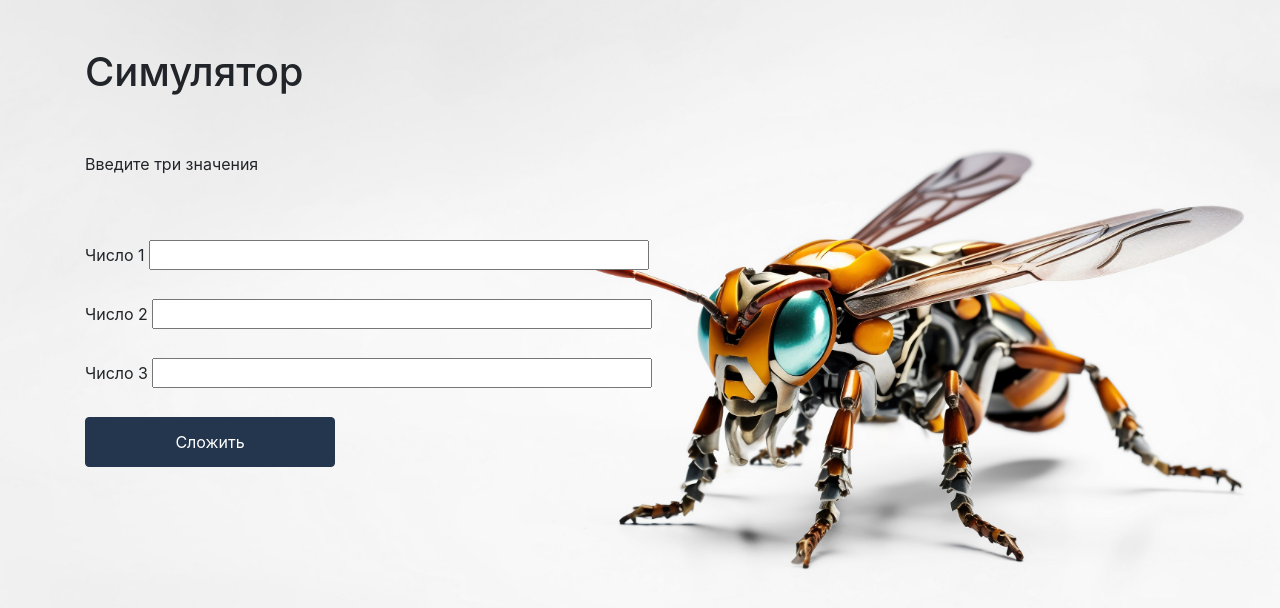
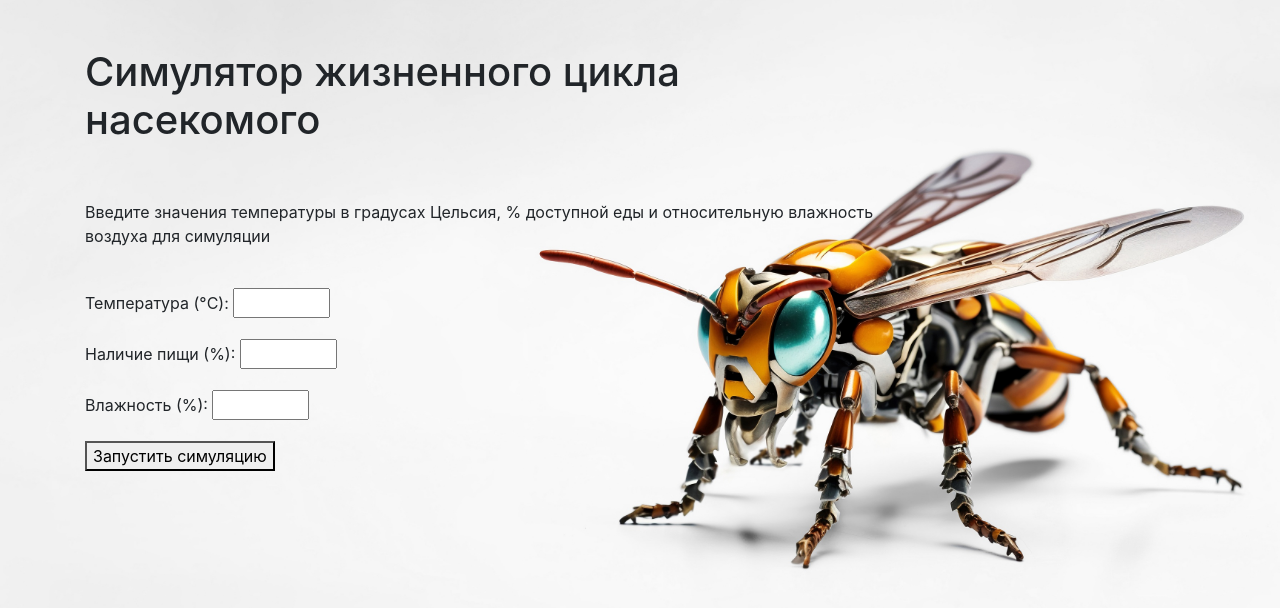
Before and after one commit to ypary/cyclo, a Django app: page /new_simulator/ in a window 1280 px wide. Shown: the part 56-664 px from the top of the page. Run offline with Django 5.2, Linux system fonts and the light colour scheme; some libraries are stand-ins or nearby versions.

Commit message:
Доработали симулятор

```diff
--- a/animals/templates/animals/new_simulator.html
+++ b/animals/templates/animals/new_simulator.html
@@ -11,31 +11,17 @@
         <div class="container">
             <div class="row">
                 <div class="col-lg-9">
-                    <h1 class="mt-5">Симулятор</h1>
+                    <h1 class="mt-5">Симулятор жизненного цикла насекомого</h1>
                     <br><br>
                     <p>
-                        Введите три значения
+                        Введите значения температуры в градусах Цельсия, % доступной еды и относительную влажность воздуха для симуляции
                     </p>
-                        <br><br>
+                        <br>
                     <form method="post">
                         {% csrf_token %}
-                        <label for="n1">Число 1</label>
-                        <input type="text" id="n1" name="n1" style="width:500px">
-                        <br><br>
-                        <label for="n2">Число 2</label>
-                        <input type="text" id="n2" name="n2" style="width:500px">
-                        <br><br>
-                        <label for="n3">Число 3</label>
-                        <input type="text" id="n3" name="n3" style="width:500px">
-                        <br><br>
-                        <button id="start-purchase-btn" type="submit" class="btn btn-outline-success" style="width:250px;height:50px">
-                            Сложить
-                        </button>
+                        {{ form.as_p }}
+                        <button type="submit">Запустить симуляцию</button>
                     </form>
-                    {% if result %}
-                        <h2>Результат: {{ result }}</h2>
-                    {% endif %}
-
                 </div>
             </div>
         </div>
--- a/animals/urls.py
+++ b/animals/urls.py
@@ -1,6 +1,6 @@
 from django.urls import path
 
-from animals.views import index, animals, search, simulator, login, simulator_form, simulator_result
+from animals.views import index, animals, search, simulator, login, simulator_result
 
 app_name = 'animals'
 urlpatterns = [
--- a/animals/views.py
+++ b/animals/views.py
@@ -78,7 +78,7 @@ def login(request):
         'username': 'Alice'
     }
     return render(request, 'animals/login.html', context)
-
+'''
 def new_simulator(request):
     context = {
         'title': 'Симулятор',
@@ -95,8 +95,8 @@ def new_simulator(request):
             result = 'F'
         context['result'] = int(result)
     return render(request, 'animals/new_simulator.html', context)
-
-def simulator_form(request):
+'''
+def new_simulator(request):
     if request.method == 'POST':
         form = SimulatorForm(request.POST)
         if form.is_valid():
@@ -115,7 +115,7 @@ def simulator_form(request):
     else:
         form = SimulatorForm()
 
-    return render(request, 'animals/simulator_form.html', {'form': form})
+    return render(request, 'animals/new_simulator.html', {'form': form})
 
 def simulator_result(request):
     # Эта функция может быть опциональной, если результаты передаются напрямую
--- a/cyclo/urls.py
+++ b/cyclo/urls.py
@@ -20,7 +20,7 @@ from django.conf.urls.static import static
 from django.conf import settings
 
 
-from animals.views import index, animals, search, simulator, login, new_simulator, simulator_form, simulator_result
+from animals.views import index, animals, search, simulator, login, new_simulator, simulator_result
 
 urlpatterns = [
     path('admin/', admin.site.urls),
@@ -31,7 +31,7 @@ urlpatterns = [
     path('login/', login, name='login'),
     path('users/', include('users.urls', namespace='users')),
     path('new_simulator/', new_simulator, name='new_simulator'),
-    path('simulator_form/', simulator_form, name='simulator_form'),  # Страница с формой
+    #path('simulator_form/', simulator_form, name='simulator_form'),  # Страница с формой
     path('simulator_result/', simulator_result, name='simulator_result'),  # Страница с результатами
 ]
 
```
Also changed, not shown: animals/templates/animals/index.html (+1 -6 lines), animals/templates/animals/simulator_form.html (deleted, +0 -16 lines), animals/templates/animals/simulator_result.html (+27 -15 lines).
